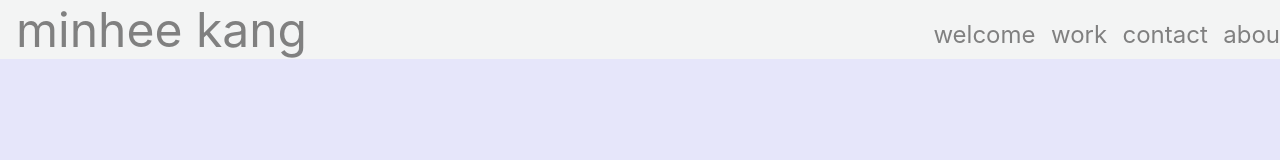
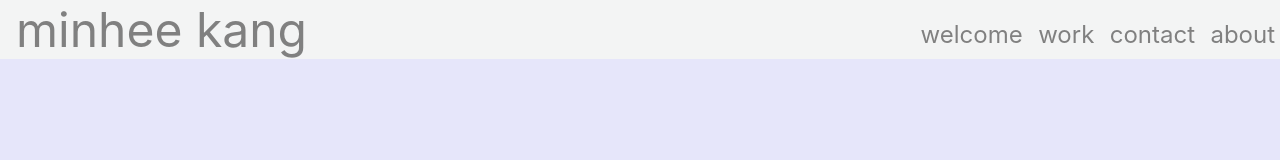
Before and after one commit to minheekangg/portfolio-v1, a React (Create React App) app: page /#/welcome in a window 1280 px wide. Shown: the top 160 px of the page. Built offline with nearby package versions, Linux system fonts and the light colour scheme.

Commit message:
updated width of nav bar

```diff
--- a/src/App.css
+++ b/src/App.css
@@ -25,10 +25,11 @@
 
 #navbar div{
   float: right;
-  padding-right: 3%;
   text-align: right;
   display: inline-block;
   margin-top: 2.5vh;
+  padding-right: 4%;
+
 }
 #navbar a{
   font-size: 3vh;
```
